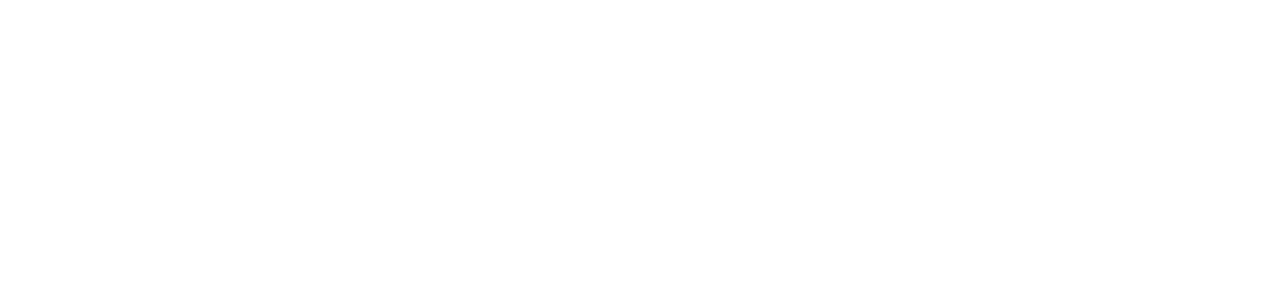
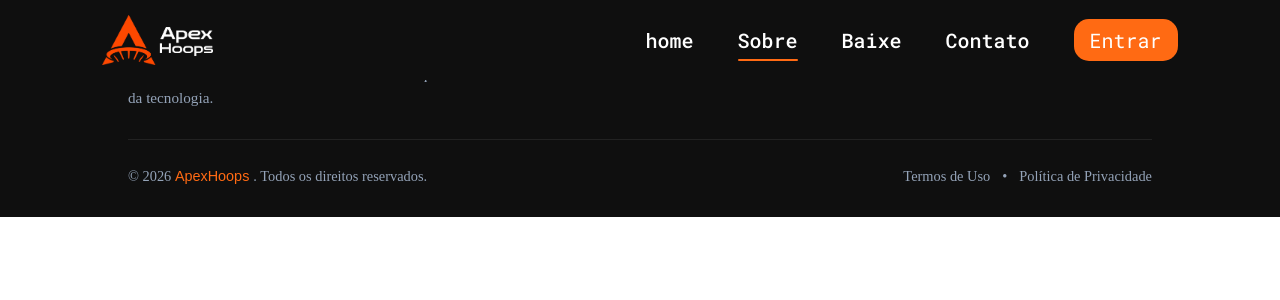
Before and after one commit to Theo-Souza-Parreira/apexhoops, a React (Vite) app in the folder web/: page /sobre in a window 1280 px wide. Before the commit this address had no page. Shown: the top 300 px of the page. Built offline with nearby package versions, Linux system fonts and the light colour scheme; a web font is replaced by a local one.

Commit message:
Cria a pagina sobre e configura rotas e NAV

```diff
--- a/web/src/components/Header.tsx
+++ b/web/src/components/Header.tsx
@@ -15,8 +15,9 @@
       <Link to="/" className={styles.logo}><img src={Logo} alt="Logo ApexHoops" /></Link>
 
       <nav className={styles.navbar}>
-        {/* Adicionamos a classe ativa dinamicamente a cada Link */}
-        <Link to="/" className={`${styles.navLink} ${checkIsActive('/')}`}>Sobre</Link>
+        {/* Adicionei a classe ativa dinamicamente a cada Link */}
+        <Link to="/" className={`${styles.navLink} ${checkIsActive('/')}`}>home</Link>
+        <Link to="/sobre" className={`${styles.navLink} ${checkIsActive('/sobre')}`}>Sobre</Link>
         <Link to="/baixar" className={`${styles.navLink} ${checkIsActive('/baixar')}`}>Baixe</Link>
         <Link to="/contato" className={`${styles.navLink} ${checkIsActive('/contato')}`}>Contato</Link>
 
--- /dev/null
+++ b/web/src/pages/Sobre.tsx
@@ -0,0 +1,8 @@
+export function Sobre(){
+
+return(
+    <h1></h1>
+)
+
+}
+export default Sobre
--- a/web/src/routes/Index.tsx
+++ b/web/src/routes/Index.tsx
@@ -6,6 +6,7 @@
 import MainLayout from '../components/MainLayout'
 import { Contato } from '../pages/Contato'
 import { Baixar } from '../pages/Baixar'
+import { Sobre } from '../pages/Sobre'
 
 function AppRoutes() {
   return (
@@ -17,6 +18,8 @@
           <Route path='login' element={<Login />} />
           <Route path='cadastrar' element={<Cadastro />} />
           <Route path='baixar' element={<Baixar />} />
+          <Route path='sobre' element={<Sobre />} />
+
         </Route>
       </Routes>
     </BrowserRouter>
```
Also changed, not shown: web/src/pages/Sobre.module.css (added).
